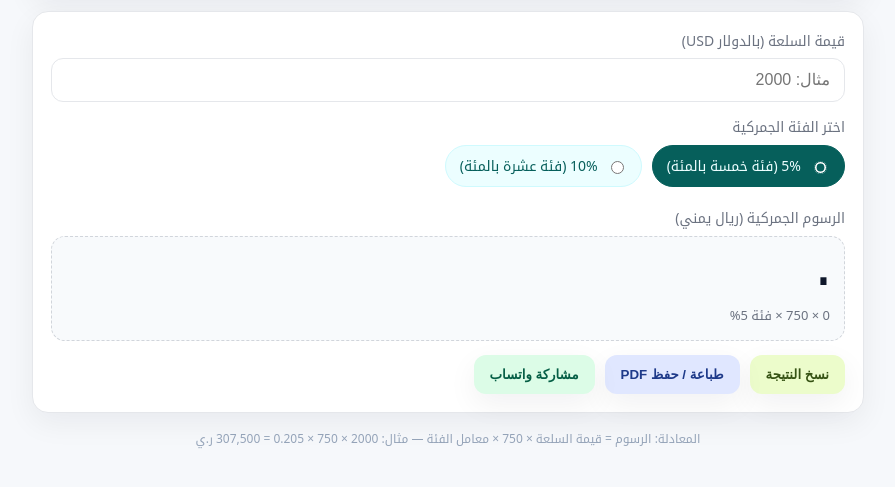
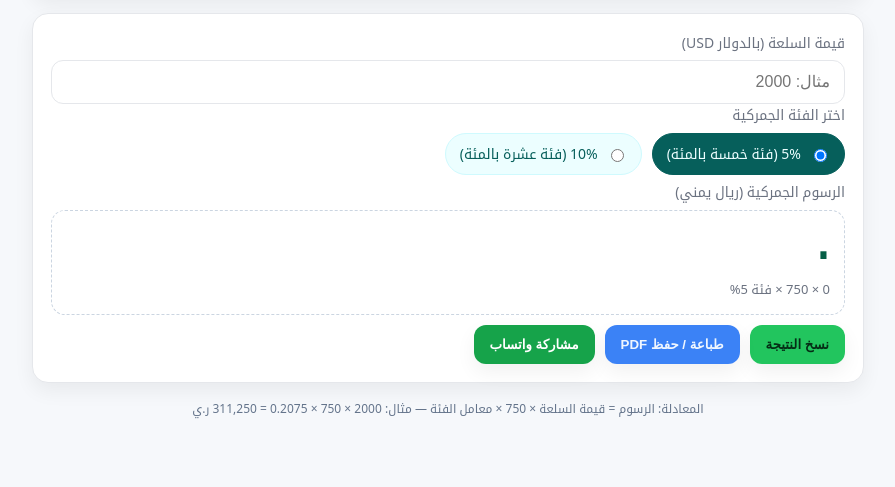
Before and after one commit to bassam-st/bassam-customs-calculator, a website: page index.html in a window 1280 px wide. Shown: the part 123-610 px from the top of the page, without its empty margins (192-1087 px from the left). Drawn offline with Linux system fonts and the light colour scheme.

Commit message:
Update index.html

```diff
--- a/index.html
+++ b/index.html
@@ -4,124 +4,101 @@
   <meta charset="utf-8" />
   <meta name="viewport" content="width=device-width, initial-scale=1" />
   <title>بسّام الشتيمي للتخليص الجمركي – حاسبة الرسوم</title>
-  <meta name="theme-color" content="#17a34a" />
+  <meta name="theme-color" content="#22c55e" />
+  <link rel="manifest" href="./manifest.webmanifest" />
+  <link rel="icon" href="./assets/icon-192.png" />
   <style>
-    :root{
-      --bg:#f6f8fb;              /* خلفية عامة فاتحة */
-      --card:#ffffff;            /* بطاقات بيضاء */
-      --text:#0f172a;            /* نص أساسي داكن */
-      --muted:#6b7280;           /* نص ثانوي */
-      --border:#e5e7eb;          /* حدود ناعمة */
-      --accent:#22c55e;          /* أخضر أساسي */
-      --accent-2:#0ea5a7;        /* تركواز مساعد */
-      --accent-3:#3b82f6;        /* أزرق ثانوي للأزرار */
-      --shadow:0 10px 30px rgba(15,23,42,.06);
-      --radius:16px;
+    :root {
+      --bg: #f6f8fb;
+      --card: #ffffff;
+      --text: #0f172a;
+      --muted: #6b7280;
+      --border: #e5e7eb;
+      --accent: #22c55e;
+      --accent-2: #0ea5a7;
+      --accent-3: #3b82f6;
+      --shadow: 0 8px 20px rgba(0,0,0,0.06);
+      --radius: 16px;
     }
-    *{box-sizing:border-box}
-    body{
-      margin:0; background:var(--bg); color:var(--text);
-      font-family: system-ui, -apple-system, "Segoe UI", Roboto, "Noto Kufi Arabic", Tahoma, Arial, sans-serif;
-      line-height:1.6;
+    * { box-sizing: border-box; }
+    body {
+      margin: 0; background: var(--bg); color: var(--text);
+      font-family: system-ui, "Segoe UI", "Noto Kufi Arabic", sans-serif;
+      line-height: 1.6;
     }
-    .wrap{max-width:860px; margin:28px auto; padding:0 14px;}
-    /* رأس أنيق بتدرج أخضر/تركواز */
-    .hero{
-      background:linear-gradient(135deg, #22c55e, #0ea5a7);
-      color:#04311b; border-radius:var(--radius); box-shadow:var(--shadow);
-      padding:18px; display:flex; gap:14px; align-items:center; justify-content:space-between;
+    .wrap { max-width: 860px; margin: 28px auto; padding: 0 14px; }
+    .hero {
+      background: linear-gradient(135deg, #22c55e, #0ea5a7);
+      color: #052e16; border-radius: var(--radius); box-shadow: var(--shadow);
+      padding: 18px; display: flex; align-items: center; justify-content: space-between; gap: 14px;
     }
-    .brand{
-      display:flex; gap:14px; align-items:center;
+    .logo {
+      width: 56px; height: 56px; border-radius: 14px;
+      background: #fff; display: grid; place-items: center;
+      box-shadow: 0 6px 12px rgba(0,0,0,.08);
     }
-    /* شعار افتراضي: يمكن استبداله بصورة لاحقًا */
-    .logo{
-      width:56px; height:56px; border-radius:14px; background:#fff;
-      display:grid; place-items:center; box-shadow:0 6px 24px rgba(0,0,0,.08);
+    h1 { margin: 0; font-size: 22px; color: #052e16; }
+    .sub { color: #083b2e; font-size: 13px; }
+    .phone { direction: ltr; font-weight: 700; }
+    .card {
+      background: var(--card); border: 1px solid var(--border);
+      border-radius: var(--radius); padding: 18px; box-shadow: var(--shadow);
+      margin-top: 16px;
     }
-    .logo svg{display:block}
-    h1{margin:0; font-size:22px; color:#052e16}
-    .sub{color:#0b3b30; font-size:13px}
-    .phone{direction:ltr; font-weight:700}
-
-    .grid{display:grid; gap:14px}
-    .card{
-      background:var(--card); border:1px solid var(--border); border-radius:var(--radius);
-      padding:18px; box-shadow:var(--shadow);
+    label { display: block; font-size: 14px; color: var(--muted); margin-bottom: 6px; }
+    input[type="number"] {
+      width: 100%; padding: 12px 14px; border-radius: 12px;
+      border: 1px solid var(--border); background: #fff; color: #111827; font-size: 16px;
+      outline: none;
     }
-    label{display:block; font-size:14px; color:var(--muted); margin-bottom:6px}
-    input[type="number"]{
-      width:100%; padding:12px 14px; border-radius:12px; border:1px solid var(--border);
-      background:#fff; color:var(--text); font-size:16px; outline: none;
+    .tier-wrap { display: flex; gap: 10px; flex-wrap: wrap; }
+    .tier {
+      display: inline-flex; align-items: center; gap: 8px; cursor: pointer;
+      background: #ecfeff; color: #065f5b; border: 1px solid #cffafe;
+      padding: 9px 14px; border-radius: 999px; transition: .2s;
     }
-
-    /* أزرار اختيار الفئة كرُقَع جميلة */
-    .tier-wrap{display:flex; gap:10px; flex-wrap:wrap}
-    .tier{
-      display:inline-flex; align-items:center; gap:8px; cursor:pointer; user-select:none;
-      background:#ecfeff; color:#065f5b; border:1px solid #cffafe;
-      padding:9px 14px; border-radius:999px; transition:.2s ease;
+    .tier[data-active="true"] {
+      background: #065f5b; color: #ecfeff; border-color: #065f5b;
     }
-    .tier[data-active="true"]{
-      background:#065f5b; color:#ecfeff; border-color:#065f5b;
+    .result {
+      background: #ffffff; border: 1px dashed #cbd5e1; border-radius: 14px; padding: 14px;
     }
-    .tier input{accent-color:#065f5b}
-
-    .result{
-      background:#f8fafc; border:1px dashed #d1d5db; border-radius:14px; padding:14px;
+    .big { font-size: 34px; font-weight: 800; color: #065f46; }
+    .muted { color: var(--muted); font-size: 13px; }
+    .actions { display: flex; gap: 10px; flex-wrap: wrap; align-items: center; margin-top: 10px; }
+    .btn {
+      border: none; border-radius: 12px; padding: 12px 16px;
+      font-weight: 700; cursor: pointer; box-shadow: var(--shadow);
     }
-    .big{font-size:34px; font-weight:800; color:#0f172a}
-    .muted{color:var(--muted); font-size:13px}
-
-    .actions{display:flex; gap:10px; flex-wrap:wrap; align-items:center}
-    .btn{
-      border:none; border-radius:12px; padding:12px 16px; font-weight:700; cursor:pointer;
-      box-shadow:var(--shadow);
+    .btn-copy { background: #22c55e; color: #052e16; }
+    .btn-print { background: #3b82f6; color: #eff6ff; }
+    .btn-wa { background: #16a34a; color: #ffffff; }
+    .hint { display: none; font-size: 13px; color: #059669; }
+    .show { display: inline; }
+    footer {
+      margin-top: 16px; text-align: center; color: #64748b; font-size: 12px;
     }
-    .btn-copy{background:#ecfccb; color:#365314}
-    .btn-print{background:#e0e7ff; color:#1e3a8a}
-    .btn-wa{background:#dcfce7; color:#065f46}
-    .hint{display:none; font-size:13px; color:#059669}
-    .show{display:inline}
-
-    footer{margin-top:16px; text-align:center; color:#94a3b8; font-size:12px}
-
-    @media (prefers-color-scheme: dark){
-      :root{ --bg:#0b1222; --card:#0e162a; --text:#e5e7eb; --muted:#9aa3b2; --border:#1f2a40; --shadow:0 8px 28px rgba(0,0,0,.35); }
-      .result{background:#0b1222; border-color:#23314c}
-      .tier{background:#0d2f31; color:#8ee7e9; border-color:#164e52}
-      .tier[data-active="true"]{background:#0ea5a7; color:#042f2f; border-color:#0ea5a7}
-      .btn-copy{background:#274e13; color:#d1fae5}
-      .btn-print{background:#1f2a40; color:#c7d2fe}
-      .btn-wa{background:#0b3b30; color:#bbf7d0}
-      .hero{color:#052e16}
-      h1{color:#052e16}
-    }
-
-    /* طباعة أنظف */
-    @media print{
-      body{background:#fff}
-      .hero, .actions, .hint, footer{display:none !important}
-      .card{border:none; box-shadow:none}
+    @media print {
+      body { background: #fff; }
+      .hero, .actions, .hint, footer { display: none !important; }
+      .card { border: none; box-shadow: none; }
     }
   </style>
 </head>
 <body>
   <div class="wrap">
-    <!-- رأس + شعار محسّن -->
     <section class="hero">
-      <div class="brand">
-        <!-- شعار افتراضي؛ يمكنك لاحقًا استبداله بصورة: <img src="./assets/logo.png" alt="الشعار" class="logo" width="56" height="56"> -->
-        <div class="logo" aria-hidden="true">
-          <!-- شارة SVG ملساء بحرفي (بـش) -->
-          <svg width="42" height="42" viewBox="0 0 42 42" xmlns="http://www.w3.org/2000/svg" role="img" aria-label="شعار">
+      <div style="display:flex;gap:14px;align-items:center">
+        <div class="logo">
+          <svg width="42" height="42" viewBox="0 0 42 42" xmlns="http://www.w3.org/2000/svg">
             <defs>
               <linearGradient id="g" x1="0" y1="0" x2="1" y2="1">
                 <stop offset="0" stop-color="#22c55e"/><stop offset="1" stop-color="#0ea5a7"/>
               </linearGradient>
             </defs>
             <rect x="0" y="0" width="42" height="42" rx="10" fill="url(#g)"/>
-            <text x="21" y="27" text-anchor="middle" font-family="Tahoma, 'Noto Kufi Arabic', sans-serif"
+            <text x="21" y="27" text-anchor="middle"
+              font-family="Tahoma, 'Noto Kufi Arabic', sans-serif"
               font-size="16" font-weight="800" fill="#052e16">بـش</text>
           </svg>
         </div>
@@ -132,29 +109,24 @@
       </div>
     </section>
 
-    <div style="height:14px"></div>
-
-    <!-- بطاقة الحاسبة -->
-    <section class="card grid">
-      <div>
+    <section class="card">
       <label>قيمة السلعة (بالدولار USD)</label>
       <input id="usd" type="number" inputmode="decimal" placeholder="مثال: 2000" />
+
+      <label>اختر الفئة الجمركية</label>
+      <div class="tier-wrap" id="tierWrap">
+        <label class="tier" data-active="true">
+          <input type="radio" name="tier" value="0.2075" checked> 5% (فئة خمسة بالمئة)
+        </label>
+        <label class="tier">
+          <input type="radio" name="tier" value="0.265"> 10% (فئة عشرة بالمئة)
+        </label>
       </div>
 
-      <div>
-        <label>اختر الفئة الجمركية</label>
-        <div class="tier-wrap" id="tierWrap">
-          <label class="tier" data-active="true"><input type="radio" name="tier" value="0.205" checked> 5% (فئة خمسة بالمئة)</label>
-          <label class="tier"><input type="radio" name="tier" value="0.2506"> 10% (فئة عشرة بالمئة)</label>
-        </div>
-      </div>
-
-      <div>
       <label>الرسوم الجمركية (ريال يمني)</label>
       <div class="result">
         <div class="big" id="duty">0</div>
         <div class="muted" id="formula">—</div>
-        </div>
       </div>
 
       <div class="actions">
@@ -166,68 +138,64 @@
     </section>
 
     <footer>
-      المعادلة: الرسوم = قيمة السلعة × 750 × معامل الفئة — مثال: 2000 × 750 × 0.205 = 307,500 ر.ي
+      المعادلة: الرسوم = قيمة السلعة × 750 × معامل الفئة — مثال: 2000 × 750 × 0.2075 = 311,250 ر.ي
     </footer>
   </div>
 
   <script>
-    // ثوابت
-    const FIXED_RATE = 750; // سعر الصرف ثابت ومخفي
-    const usd      = document.getElementById('usd');
-    const duty     = document.getElementById('duty');
-    const formula  = document.getElementById('formula');
+    const FIXED_RATE = 750;
+    const usd = document.getElementById('usd');
+    const duty = document.getElementById('duty');
+    const formula = document.getElementById('formula');
     const tierWrap = document.getElementById('tierWrap');
-    const copyBtn  = document.getElementById('copy');
-    const copied   = document.getElementById('copied');
+    const copyBtn = document.getElementById('copy');
+    const copied = document.getElementById('copied');
     const printBtn = document.getElementById('printBtn');
-    const waBtn    = document.getElementById('waBtn');
+    const waBtn = document.getElementById('waBtn');
 
-    function activeFactor(){
+    function activeFactor() {
       const sel = tierWrap.querySelector('input[name="tier"]:checked');
       return sel ? parseFloat(sel.value) : 0;
     }
-    function formatNumber(n){
-      return new Intl.NumberFormat('ar-YE', {maximumFractionDigits: 2}).format(n || 0);
+    function formatNumber(n) {
+      return new Intl.NumberFormat('ar-YE', { maximumFractionDigits: 2 }).format(n || 0);
     }
-    function recalc(){
+    function recalc() {
       const v = parseFloat(usd.value || '0');
       const f = activeFactor();
       const res = v * FIXED_RATE * f;
       duty.textContent = formatNumber(res);
-      // لا نظهر أرقام الفئة للمستخدم؛ فقط نعرض المعادلة للتوضيح
-      formula.textContent = `${v || 0} × 750 × ${f === 0.205 ? 'فئة 5%' : f === 0.2506 ? 'فئة 10%' : f}`;
-      // تفعيل مظهر الفئة المختارة
-      tierWrap.querySelectorAll('.tier').forEach(t => t.dataset.active = (t.querySelector('input').checked ? 'true' : 'false'));
+      formula.textContent = `${v || 0} × 750 × ${(f === 0.2075 ? 'فئة 5%' : f === 0.265 ? 'فئة 10%' : f)}`;
+      tierWrap.querySelectorAll('.tier').forEach(t => {
+        t.dataset.active = t.querySelector('input').checked ? 'true' : 'false';
+      });
     }
-
-    // تفعيل الحساب الفوري
     ['input','change'].forEach(evt=>{
-      usd.addEventListener(evt, recalc);
-      tierWrap.addEventListener(evt, recalc);
+      usd.addEventListener(evt,recalc);
+      tierWrap.addEventListener(evt,recalc);
     });
-    usd.addEventListener('keydown', e => { if(e.key === 'Enter'){ e.preventDefault(); recalc(); } });
-
-    function buildSummary(){
-      return `قيمة السلعة: ${usd.value || '0'} USD\nالفئة: ${activeFactor() === 0.205 ? '5%' : '10%'}\nالرسوم: ${duty.textContent} ريال\n— بسّام الشتيمي للتخليص الجمركي — 00967771997809`;
+    usd.addEventListener('keydown', e=>{
+      if(e.key==='Enter'){ e.preventDefault(); recalc(); }
+    });
+    function buildSummary() {
+      const f = activeFactor();
+      const fLabel = (f===0.2075?'5%':'10%');
+      return `قيمة السلعة: ${usd.value||'0'} USD\nالفئة: ${fLabel}\nالرسوم: ${duty.textContent} ريال\n— بسّام الشتيمي للتخليص الجمركي — 00967771997809`;
     }
-
     copyBtn.addEventListener('click', async ()=>{
-      try{
+      try {
         await navigator.clipboard.writeText(buildSummary());
         copied.classList.add('show');
-        setTimeout(()=>copied.classList.remove('show'), 1500);
-      }catch(e){}
+        setTimeout(()=>copied.classList.remove('show'),1500);
+      } catch(e){}
     });
-
-    printBtn.addEventListener('click', ()=> window.print());
-
+    printBtn.addEventListener('click', ()=>window.print());
     waBtn.addEventListener('click', ()=>{
-      const phoneIntl = '967771997809'; // Yemen without leading 00
+      const phoneIntl = '967771997809';
       const url = `https://wa.me/${phoneIntl}?text=${encodeURIComponent(buildSummary())}`;
-      window.open(url, '_blank');
+      window.open(url,'_blank');
     });
-
-    recalc(); // تهيئة
+    recalc();
   </script>
 </body>
 </html>
```
Lines whose indentation alone changed are shown as unchanged.
